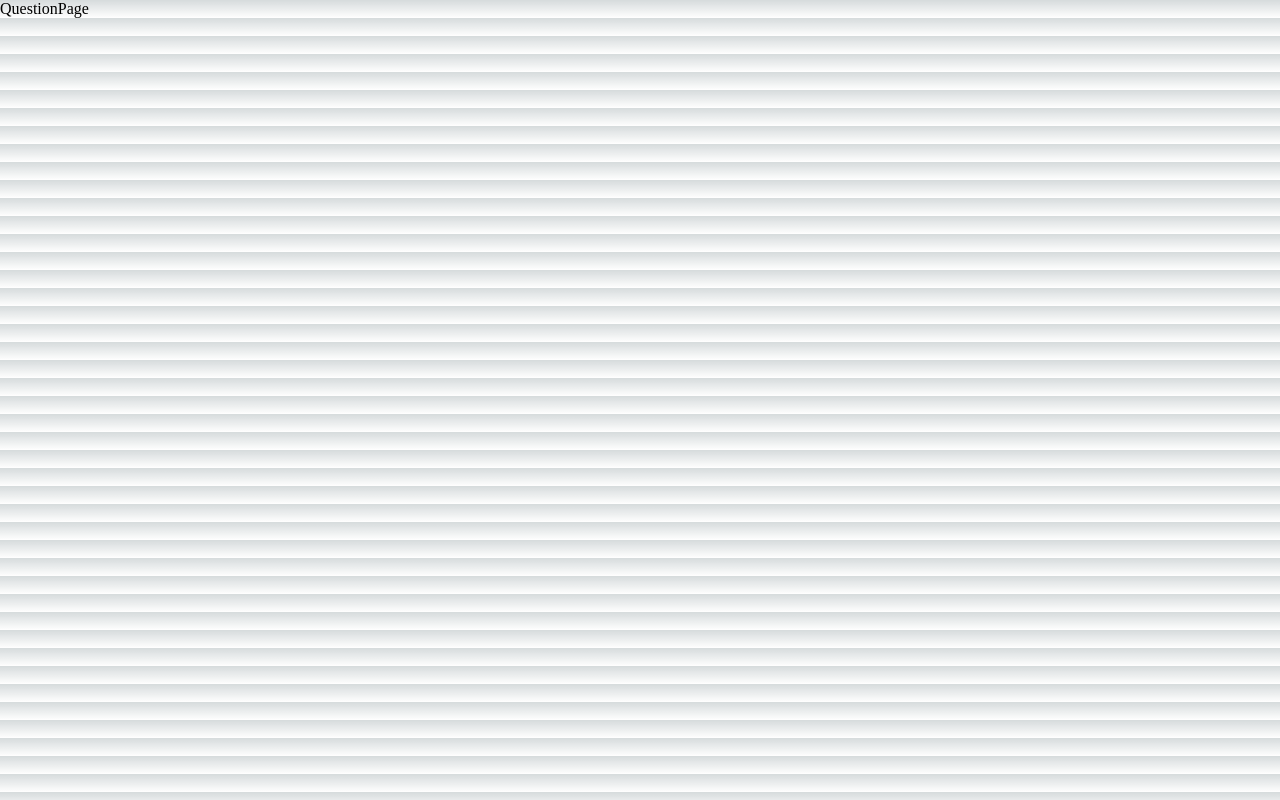
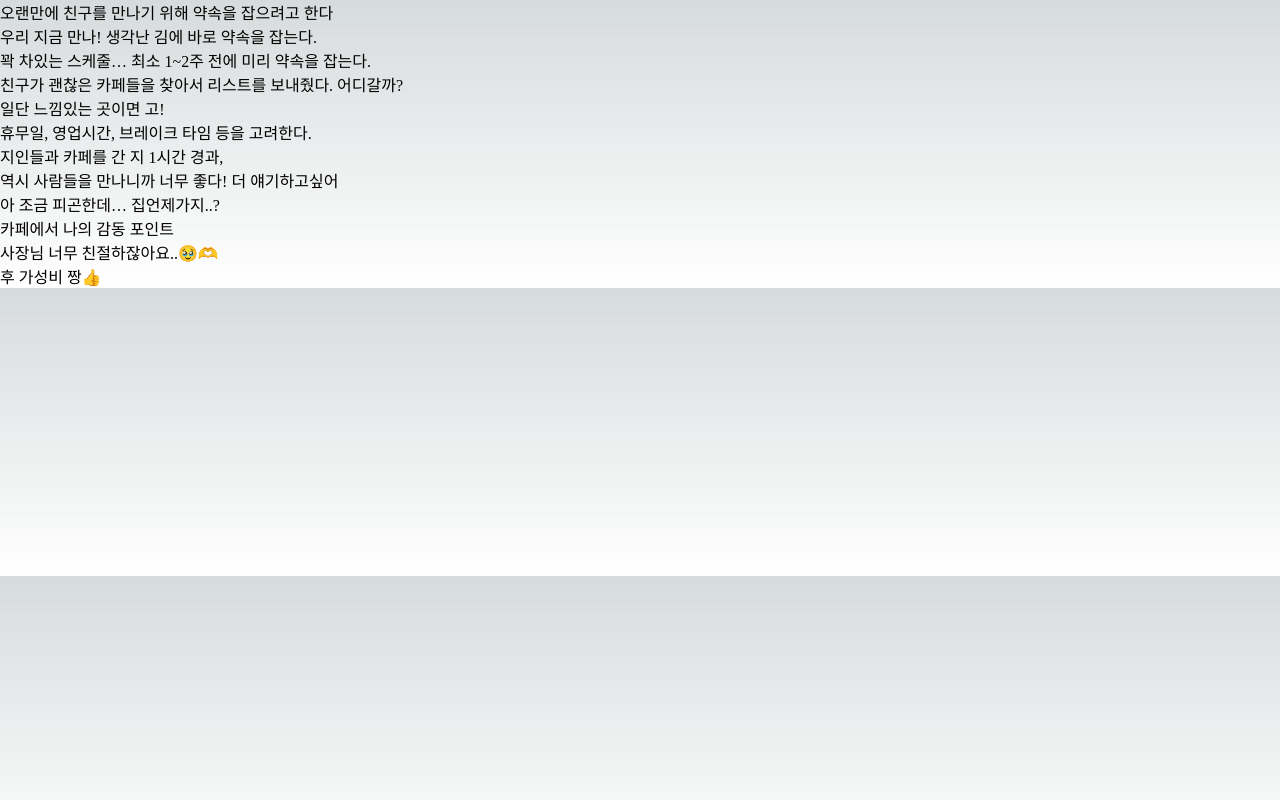
Before and after one commit to yoyoujin/Cake-test-project, a Next.js app: page /question in a window 1280 px wide. Built offline with nearby package versions, Linux system fonts and the light colour scheme.

Commit message:
feat: 더미데이터 생성

```diff
--- a/pages/question/index.tsx
+++ b/pages/question/index.tsx
@@ -1,7 +1,48 @@
-import React from 'react';
+import React, { useEffect, useState } from 'react';
 
-const QuestionPage = () => {
-  return <div>QuestionPage</div>;
+interface Question {
+  id: number;
+  question: string;
+  options: string[];
+}
+
+const QuestionPage: React.FC = () => {
+  const [questions, setQuestions] = useState<Question[]>([]);
+  const [loading, setLoading] = useState(true);
+
+  useEffect(() => {
+    const fetchQuestion = async () => {
+      try {
+        const response = await fetch('/data/quiz.json');
+        const data = await response.json();
+        setQuestions(data.questions);
+        setLoading(false);
+      } catch (error) {
+        console.log('Error fetching question data:', error);
+      }
+    };
+
+    fetchQuestion();
+  }, []);
+
+  if (loading) {
+    return <div>Loading...</div>;
+  }
+
+  return (
+    <div>
+      {questions.map((question) => (
+        <div key={question.id}>
+          <p>{question.question}</p>
+          <ul>
+            {question.options.map((option) => (
+              <li key={option}>{option}</li>
+            ))}
+          </ul>
+        </div>
+      ))}
+    </div>
+  );
 };
 
 export default QuestionPage;
--- /dev/null
+++ b/public/data/quiz.json
@@ -0,0 +1,30 @@
+{
+  "questions": [
+    {
+      "id": 1,
+      "question": "오랜만에 친구를 만나기 위해 약속을 잡으려고 한다",
+      "options": [
+        "우리 지금 만나! 생각난 김에 바로 약속을 잡는다.",
+        "꽉 차있는 스케줄… 최소 1~2주 전에 미리 약속을 잡는다."
+      ]
+    },
+    {
+      "id": 2,
+      "question": "친구가 괜찮은 카페들을 찾아서 리스트를 보내줬다. 어디갈까?",
+      "options": ["일단 느낌있는 곳이면 고!", "휴무일, 영업시간, 브레이크 타임 등을 고려한다."]
+    },
+    {
+      "id": 3,
+      "question": "지인들과 카페를 간 지 1시간 경과,",
+      "options": [
+        "역시 사람들을 만나니까 너무 좋다! 더 얘기하고싶어",
+        "아 조금 피곤한데… 집언제가지..?"
+      ]
+    },
+    {
+      "id": 4,
+      "question": "카페에서 나의 감동 포인트",
+      "options": ["사장님 너무 친절하잖아요..🥹🫶", "후 가성비 짱👍"]
+    }
+  ]
+}
```
